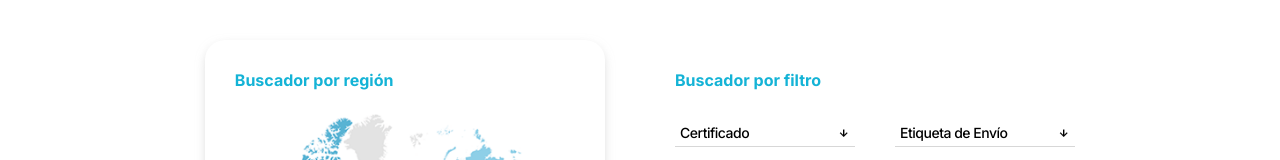
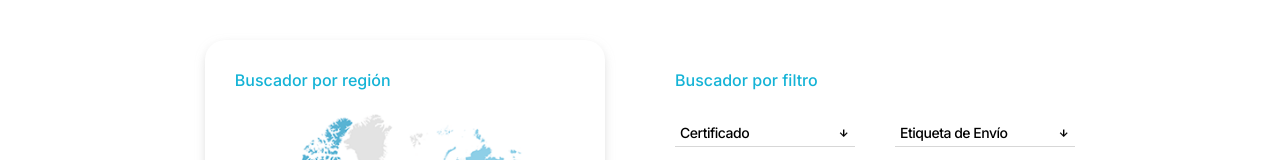
Before and after one commit to poniemangon/FSC-index, a plain HTML site: page search.html in a window 1280 px wide. Shown: the part 257-417 px from the top of the page. Drawn offline with nearby package versions, Linux system fonts and the light colour scheme.

Commit message:
p bold blue

```diff
--- a/styles.css
+++ b/styles.css
@@ -865,7 +865,7 @@ main.search-page {margin-top: 117px}
 
 .search-page .form-section .container .row form {margin-top: 30px;}
 
-.search-page .form-section .container .row p.bold-blue {color: #14b3d6; font-weight: 700;}
+.search-page .form-section .container .row p.bold-blue {color: #14b3d6; font-weight: 500;}
 
 .search-page .form-section .container .row form .form-wrapper {margin: 30px 0;}
 
```
